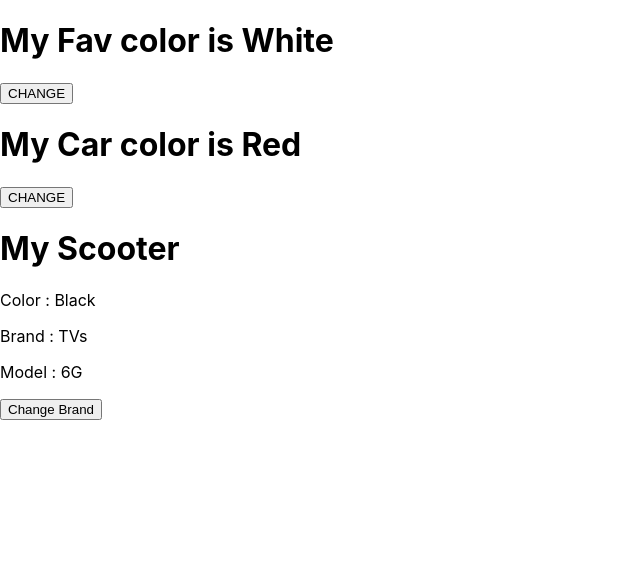
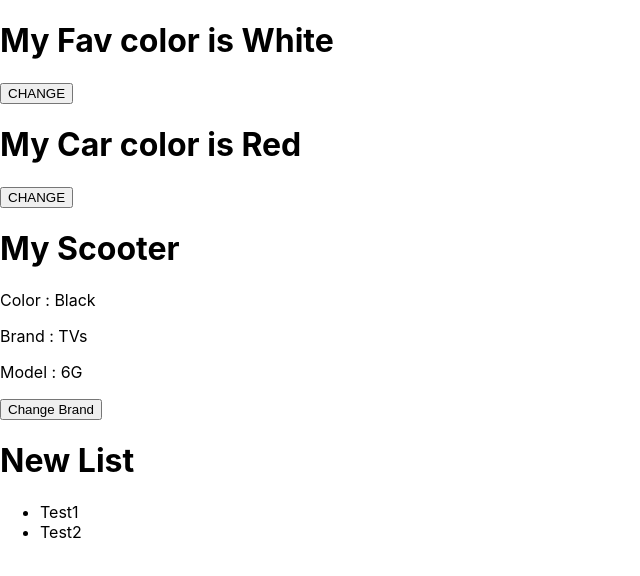
Before and after one commit to haranHD/React, a React (Create React App) app: page / in a window 1280 px wide. Shown: the top 576 px of the page, without its empty margins (0-640 px from the left). Built offline with nearby package versions, Linux system fonts and the light colour scheme.

Commit message:
List in state

```diff
--- /dev/null
+++ b/src/components/TestList.js
@@ -0,0 +1,16 @@
+import { useState } from "react"
+
+function List(){
+
+    const [list , setList] = useState(['Test1','Test2']);
+
+    return <>
+        <h1>New List</h1>
+        <ul>
+                {
+                list.map((val , index) => <li key ={index}> {val}</li>)
+                }
+        </ul>
+    </>
+}
+export default List;
--- a/src/index.js
+++ b/src/index.js
@@ -6,6 +6,7 @@ import reportWebVitals from './reportWebVitals';
 import Fav from './components/FavColor';
 import Car from './components/Car';
 import Scooter from './components/Scooter';
+import List from './components/TestList';
 
 
 
@@ -18,6 +19,7 @@ root.render(
    <Fav/>
    <Car/>
    <Scooter/>
+   <List/>
   </React.StrictMode>
 );
 
```
